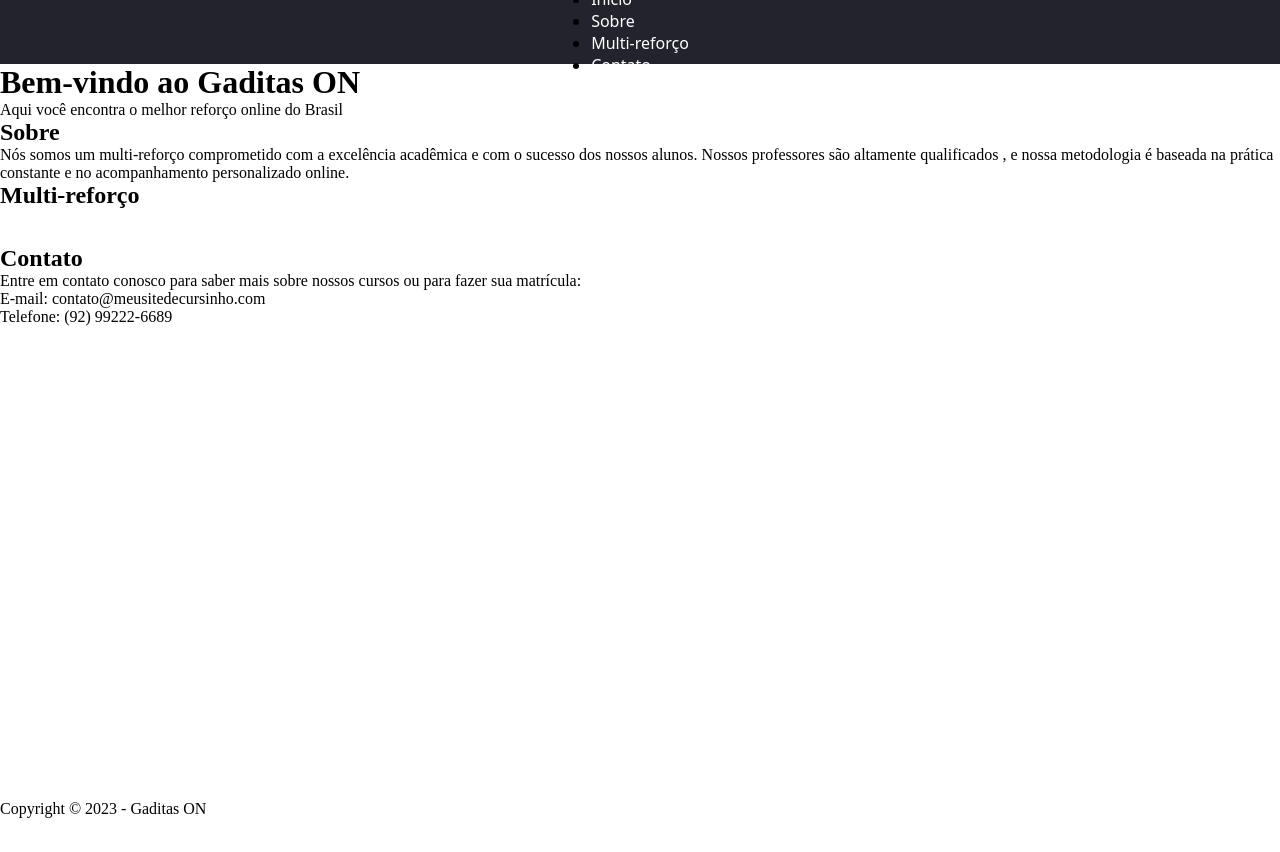
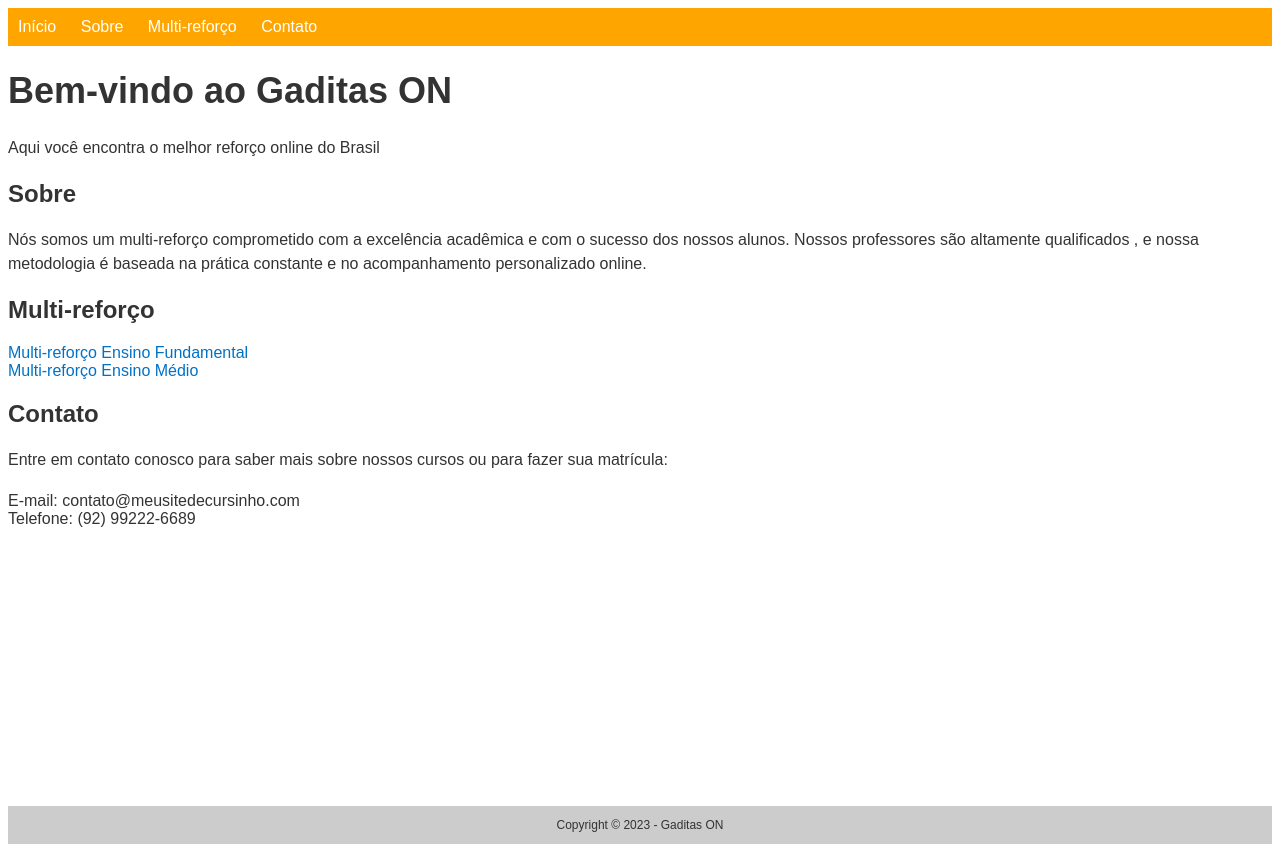
Before and after one commit to lucaasnogueira/Projeto_site_multireforco, a plain HTML site: page index.html in a window 1280 px wide. Before the commit the page ends 818 px from the top, so only its background shows below. Drawn offline with Linux system fonts and the light colour scheme.

Commit message:
Update style.css

```diff
--- a/style.css
+++ b/style.css
@@ -1,44 +1,41 @@
-* {
+/* Definindo estilos para a fonte e cor do texto */
+
+body {
+  font-family: Arial, sans-serif;
+  color: #333;
+}
+
+/* Definindo estilos para o cabeçalho */
+
+header {
+  background-color: #ffa500;
+  padding: 10px;
+}
+
+nav ul {
   margin: 0;
   padding: 0;
+  list-style: none;
 }
 
-a {
+nav li {
+  display: inline-block;
+  margin-right: 20px;
+}
+
+nav li a {
   color: #fff;
   text-decoration: none;
-  transition: 0.3s;
 }
-
-a:hover {
-  opacity: 0.7;
-}
-
-.logo {
-  font-size: 24px;
-  text-transform: uppercase;
-  letter-spacing: 4px;
-}
-
-nav {
-  display: flex;
-  justify-content: space-around;
-  align-items: center;
-  font-family: system-ui, -apple-system, Helvetica, Arial, sans-serif;
-  background: #23232e;
-  height: 8vh;
-}
-
 main {
   background: url("bg.jpg") no-repeat center center;
   background-size: cover;
   height: 92vh;
 }
-
 .nav-list {
   list-style: none;
   display: flex;
 }
-
 .nav-list li {
   letter-spacing: 3px;
   margin-left: 32px;
@@ -109,3 +106,53 @@ main {
 .mobile-menu.active .line3 {
   transform: rotate(45deg) translate(-5px, -7px);
 }
+/* Definindo estilos para os títulos e parágrafos */
+
+h1, h2 {
+  font-weight: bold;
+}
+
+h1 {
+  font-size: 36px;
+}
+
+h2 {
+  font-size: 24px;
+}
+
+p {
+  line-height: 1.5;
+  margin-bottom: 20px;
+}
+
+/* Definindo estilos para a lista de cursos */
+
+ul {
+  margin: 0;
+  padding: 0;
+  list-style: none;
+}
+
+li a {
+  text-decoration: none;
+  color: #0072c6;
+}
+
+li a:hover {
+  text-decoration: underline;
+}
+
+
+
+/* Definindo estilos para o rodapé */
+
+footer {
+  background-color: #ccc;
+  padding: 10px;
+}
+
+footer p {
+  margin: 0;
+  font-size: 12px;
+  text-align: center;
+}
```
